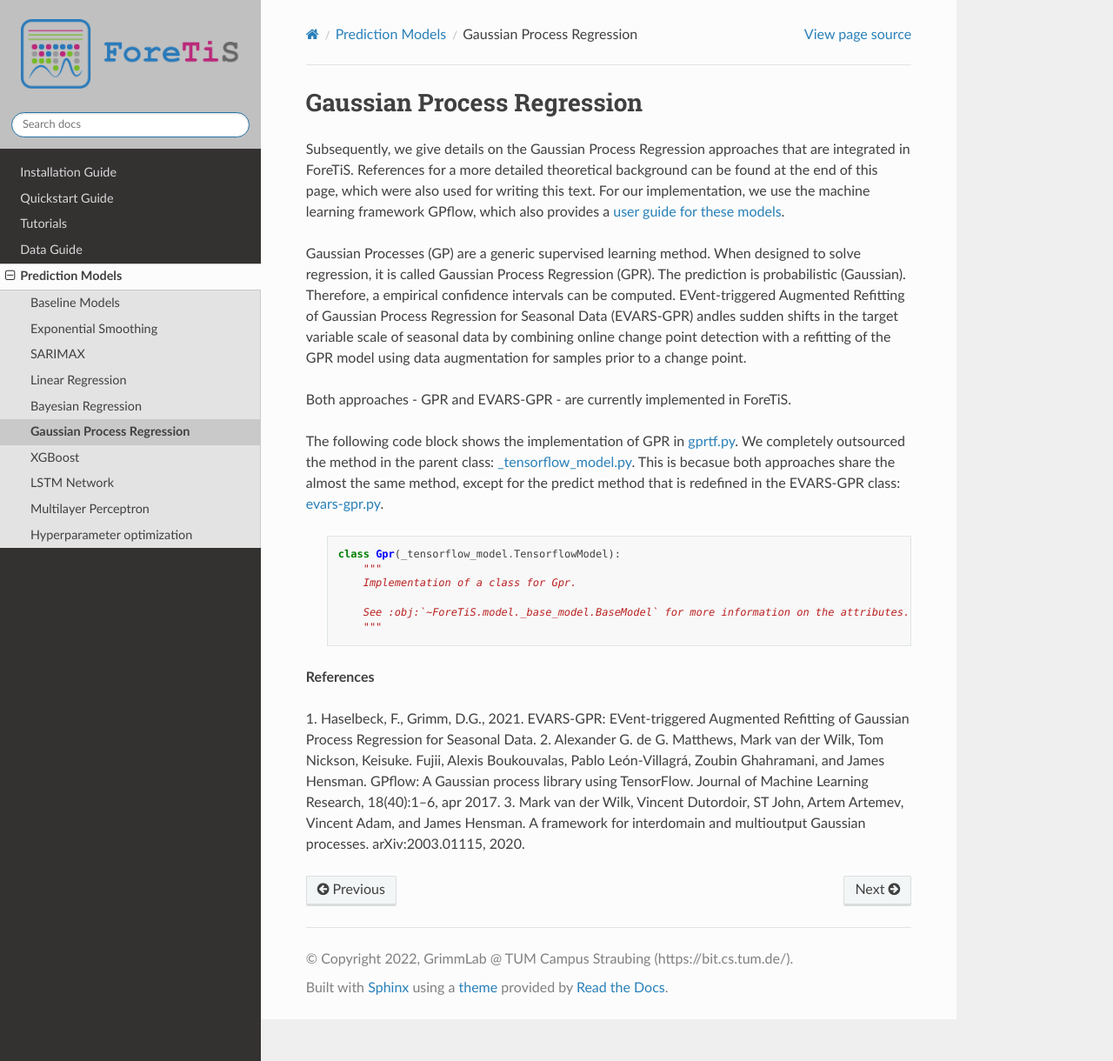
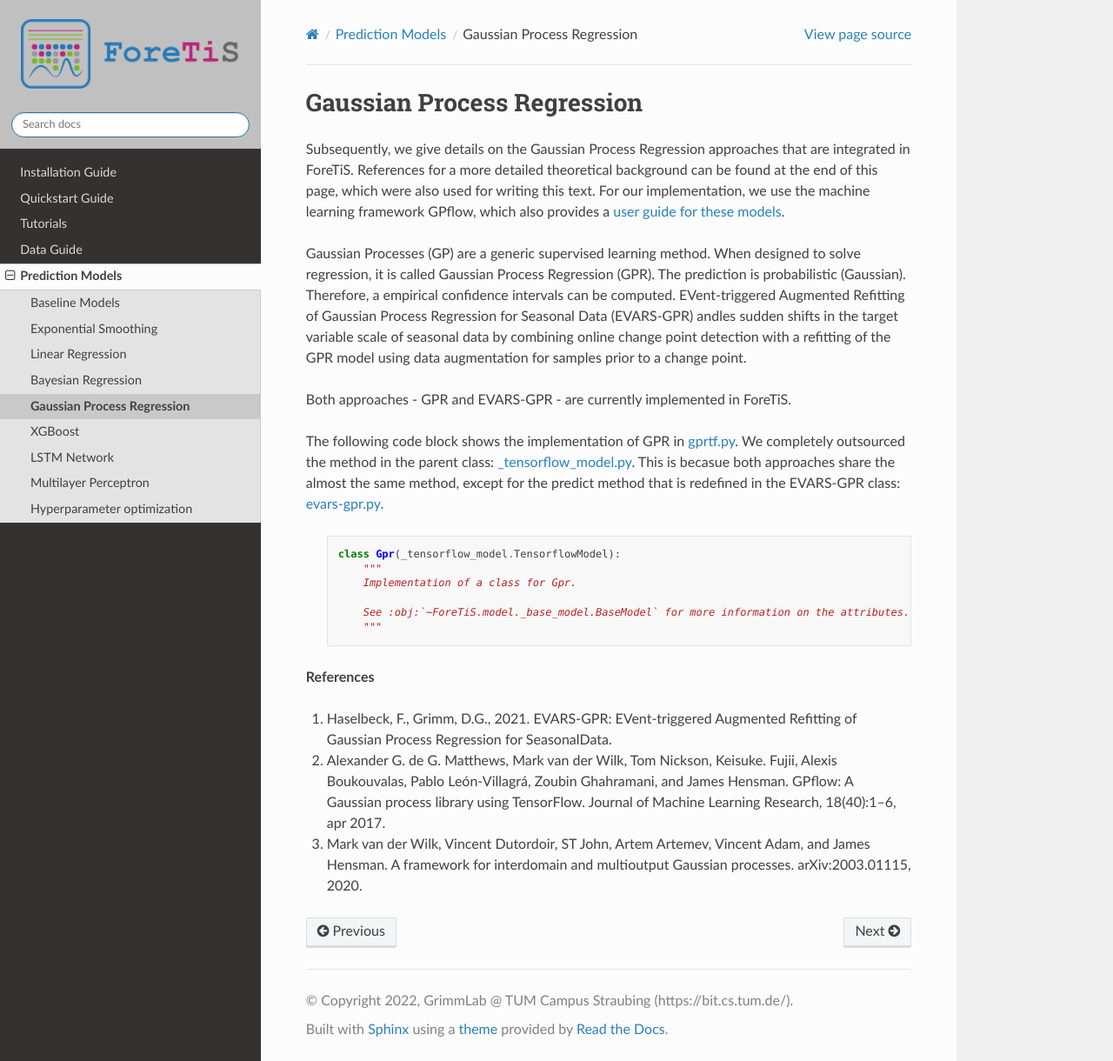
Before and after one commit to grimmlab/ForeTiS, a Sphinx documentation site: the page built from docs/source/models/gpr.rst, in a window 1280 px wide and 1220 px high. Shown: the whole window at 87% size. Built offline with Sphinx 7.4.7 and the Read the Docs theme 2.0.0, drawn with Linux system fonts in a browser that asks for light colours; pages that are not in the unit, such as notebooks, are missing from menus.

Commit message:
updating docs

```diff
--- a/docs/source/models.rst
+++ b/docs/source/models.rst
@@ -30,11 +30,11 @@
      - `ard.py <https://github.com/grimmlab/ForeTiS/blob/master/ForeTiS/model/ard.py>`_
    * - SARIMA
      - sarima
-     - :ref:`SARIMAX`
+     - :ref:`SARIMA(X)`
      - `sarima.py <https://github.com/grimmlab/ForeTiS/blob/master/ForeTiS/model/sarima.py>`_
    * - SARIMAX
      - sarimax
-     - :ref:`SARIMAX`
+     - :ref:`SARIMA(X)`
      - `sarimax.py <https://github.com/grimmlab/ForeTiS/blob/master/ForeTiS/model/sarimax.py>`_
    * - Average Historical
      - averagehsitorical
--- a/docs/source/models/bayesreg.rst
+++ b/docs/source/models/bayesreg.rst
@@ -101,6 +101,5 @@
 3. M. E. Tipping, Sparse Bayesian Learning and the Relevance Vector Machine, Journal of Machine Learning Research, Vol. 1, 2001.
 4. D. J. C. MacKay, Bayesian nonlinear modeling for the prediction competition, ASHRAE Transactions, 1994.
 5. Christopher M. Bishop: Pattern Recognition and Machine Learning, 2006
-6. Wipf, David, und Srikantan Nagarajan. „A New View of Automatic Relevance Determination“.
-In Advances in Neural Information Processing Systems, Bd. 20. Curran Associates, Inc., 2007.
+6. Wipf, David, und Srikantan Nagarajan. „A New View of Automatic Relevance Determination“. In Advances in Neural Information Processing Systems, Bd. 20. Curran Associates, Inc., 2007.
 7. Tristan Fletcher: Relevance Vector Machines Explained
--- a/docs/source/models/gpr.rst
+++ b/docs/source/models/gpr.rst
@@ -30,10 +30,6 @@
 
 **References**
 
-1. Haselbeck, F., Grimm, D.G., 2021. EVARS-GPR: EVent-triggered Augmented Refitting of Gaussian Process Regression for Seasonal
-Data.
-2. Alexander G. de G. Matthews, Mark van der Wilk, Tom Nickson, Keisuke. Fujii, Alexis Boukouvalas, Pablo León-Villagrá,
-Zoubin Ghahramani, and James Hensman. GPflow: A Gaussian process library using TensorFlow. Journal of Machine Learning
-Research, 18(40):1–6, apr 2017.
-3. Mark van der Wilk, Vincent Dutordoir, ST John, Artem Artemev, Vincent Adam, and James Hensman. A framework for
-interdomain and multioutput Gaussian processes. arXiv:2003.01115, 2020.
+1. Haselbeck, F., Grimm, D.G., 2021. EVARS-GPR: EVent-triggered Augmented Refitting of Gaussian Process Regression for SeasonalData.
+2. Alexander G. de G. Matthews, Mark van der Wilk, Tom Nickson, Keisuke. Fujii, Alexis Boukouvalas, Pablo León-Villagrá, Zoubin Ghahramani, and James Hensman. GPflow: A Gaussian process library using TensorFlow. Journal of Machine Learning Research, 18(40):1–6, apr 2017.
+3. Mark van der Wilk, Vincent Dutordoir, ST John, Artem Artemev, Vincent Adam, and James Hensman. A framework for interdomain and multioutput Gaussian processes. arXiv:2003.01115, 2020.
--- a/docs/source/models/sarimax.rst
+++ b/docs/source/models/sarima(x).rst
@@ -1,4 +1,4 @@
-SARIMAX
+SARIMA(X)
 =============================================
 Subsequently, we give details on the SARIMAX approaches that are integrated in ForeTiS.
 For our implementation, we use the machine learning framework statsmodels, which also provides a `user guide for these models <https://www.statsmodels.org/stable/index.html>`_.
```
Also changed, not shown: docs/source/data.rst (+6 -6 lines), 1 other file.
